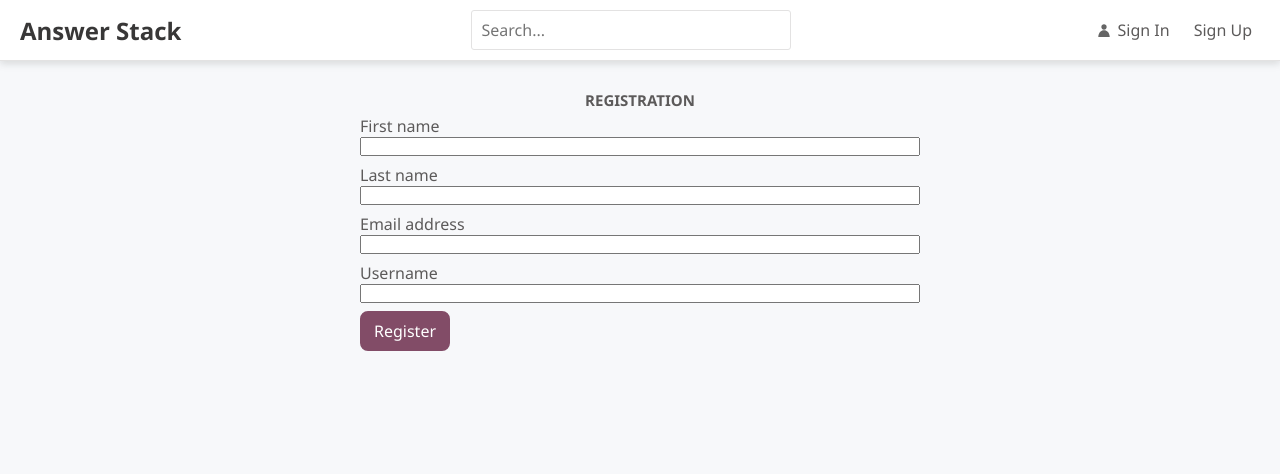
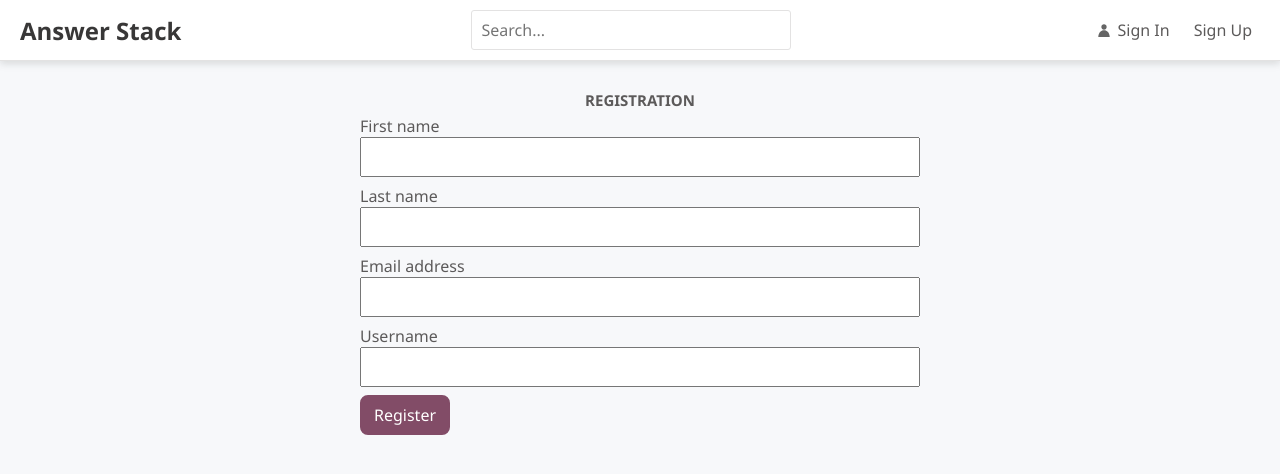
Before and after one commit to ikembakwem/answer-stack, a React (Vite) app: page /register in a window 1280 px wide. Shown: the top 474 px of the page. Built offline with nearby package versions, Linux system fonts and the light colour scheme.

Commit message:
Added Input component

```diff
--- /dev/null
+++ b/src/ui/components/Input.tsx
@@ -0,0 +1,11 @@
+import styled from "@emotion/styled";
+import { ComponentProps, FC } from "react";
+
+export const Input: FC<ComponentProps<"input">> = ({
+  ...props
+}) => <Styles {...props} />;
+
+const Styles = styled.input`
+  height: 40px;
+  padding: 12px 10px;
+`;
--- a/src/ui/pages/RegistrationPage.tsx
+++ b/src/ui/pages/RegistrationPage.tsx
@@ -2,6 +2,7 @@ import styled from "@emotion/styled";
 import { Button } from "../components/Buttons";
 import { Page } from "./Page";
 import { useState, FormEvent } from "react";
+import { Input } from "../components/Input";
 
 type Data = {
   firstName: string;
@@ -36,9 +37,9 @@ export const RegistrationPage = () => {
             <label htmlFor="firstName">
               First name
             </label>
-            <input
+            <Input
               type="text"
-              id="name"
+              id="firstName"
               value={userData.firstName}
               onChange={(e) =>
                 setUserData({
@@ -48,9 +49,10 @@ export const RegistrationPage = () => {
               }
             />
           </FieldStyle>
+
           <FieldStyle>
             <label htmlFor="lastName">Last name</label>
-            <input
+            <Input
               type="text"
               id="lastName"
               value={userData.lastName}
@@ -64,7 +66,7 @@ export const RegistrationPage = () => {
           </FieldStyle>
           <FieldStyle>
             <label htmlFor="email">Email address</label>
-            <input
+            <Input
               type="email"
               id="email"
               value={userData.email}
@@ -78,7 +80,7 @@ export const RegistrationPage = () => {
           </FieldStyle>
           <FieldStyle>
             <label htmlFor="username">Username</label>
-            <input
+            <Input
               type="text"
               id="username"
               value={userData.username}
@@ -90,6 +92,7 @@ export const RegistrationPage = () => {
               }
             />
           </FieldStyle>
+
           <Button type="submit">Register</Button>
         </form>
       </div>
```
